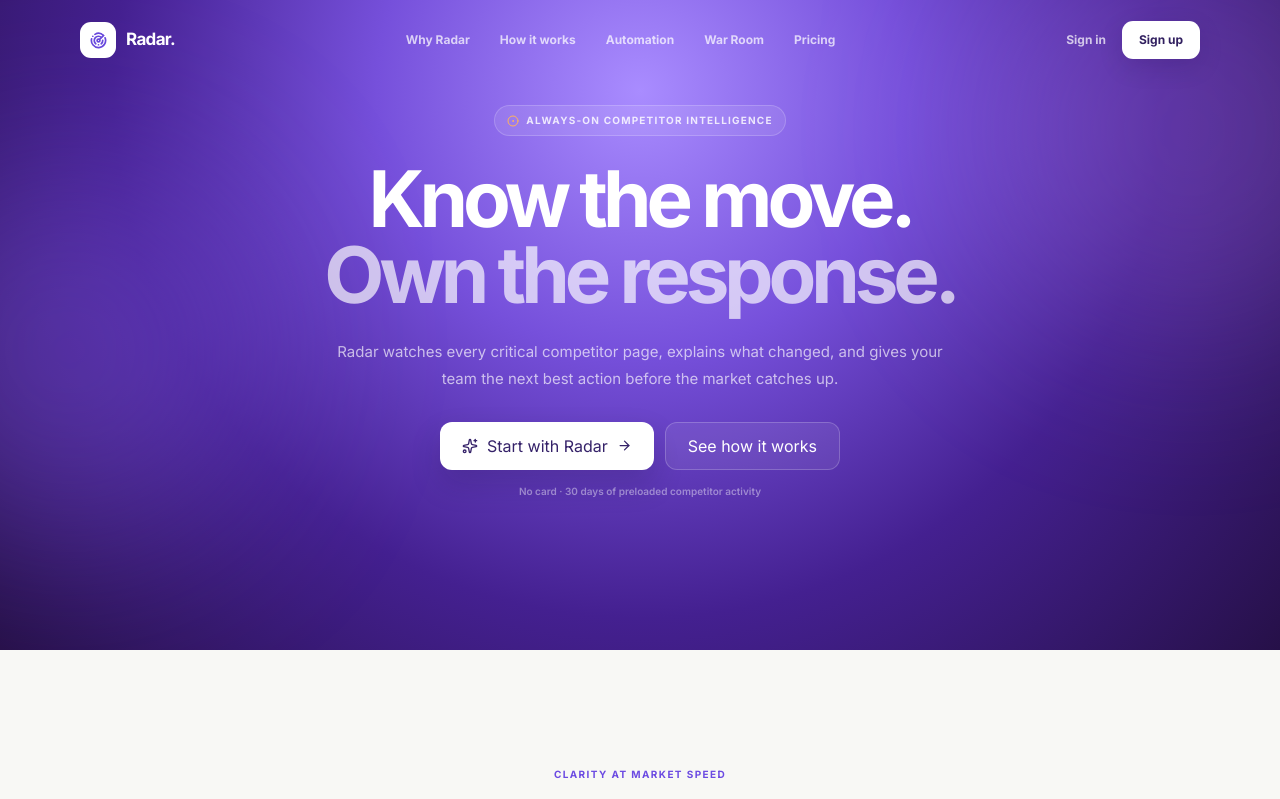
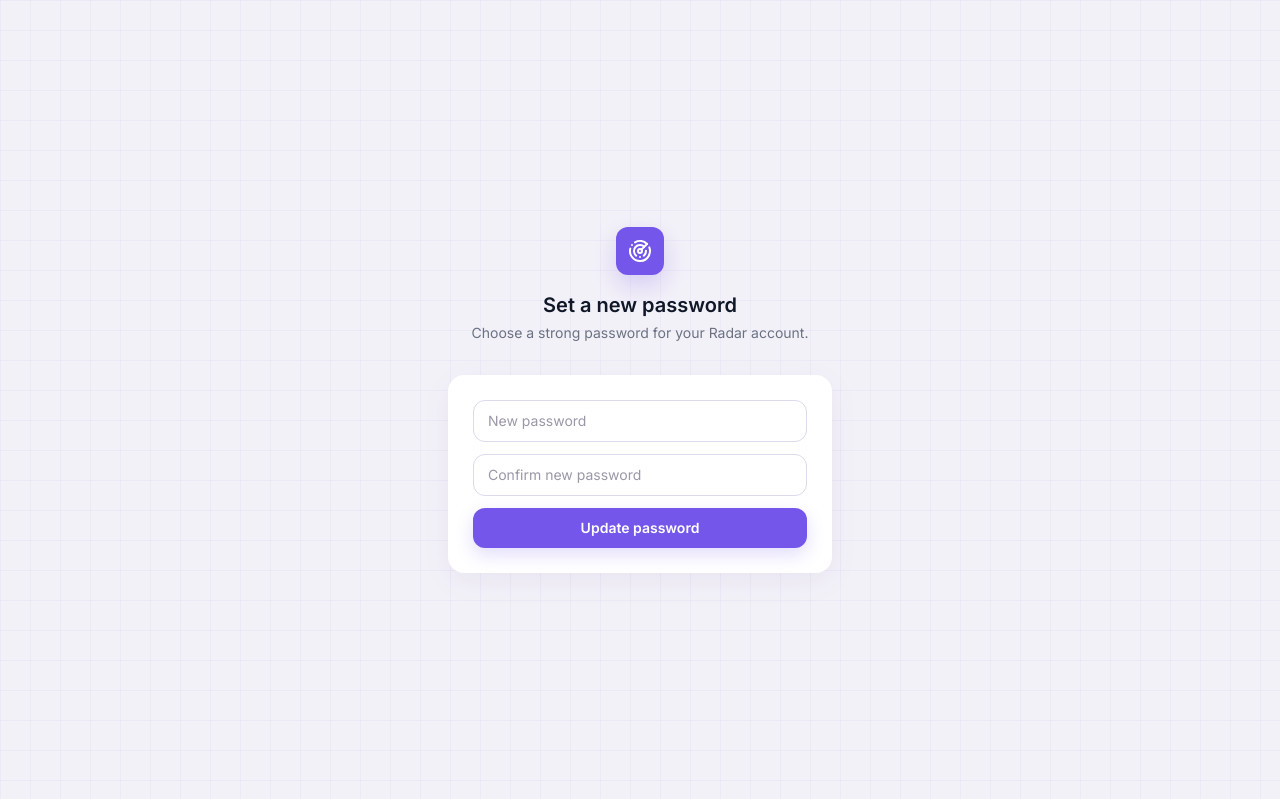
Before and after one commit to Yasir019/radar-intelligence, a React (Vite) app in the folder frontend/: page /reset-password in a window 1280 px wide. Before the commit this address led to /. Shown: the top 799 px of the page. Built offline with nearby package versions, Linux system fonts and the light colour scheme; no server answers.

Commit message:
Add password reset and verified email enforcement

```diff
--- a/frontend/src/App.tsx
+++ b/frontend/src/App.tsx
@@ -10,6 +10,7 @@ import CompetitorActivityPage from "./pages/CompetitorActivityPage";
 import DashboardPage from "./pages/DashboardPage";
 import LandingPage from "./pages/LandingPage";
 import LoginPage from "./pages/LoginPage";
+import ResetPasswordPage from "./pages/ResetPasswordPage";
 import SettingsPage from "./pages/SettingsPage";
 import WarRoomPage from "./pages/WarRoomPage";
 
@@ -29,6 +30,7 @@ export default function App() {
       <Routes>
         <Route path="/" element={<LandingPage />} />
         <Route path="/login" element={<LoginPage />} />
+        <Route path="/reset-password" element={<ResetPasswordPage />} />
         <Route path="*" element={<Navigate to="/" replace />} />
       </Routes>
     );
@@ -46,6 +48,7 @@ export default function App() {
         <Route path="/ask" element={<AskRadarPage />} />
         <Route path="/brief" element={<BriefPage />} />
         <Route path="/settings" element={<SettingsPage />} />
+        <Route path="/reset-password" element={<ResetPasswordPage />} />
         <Route path="*" element={<Navigate to="/" replace />} />
       </Routes>
     </AppShell>
--- a/frontend/src/context/AuthContext.tsx
+++ b/frontend/src/context/AuthContext.tsx
@@ -12,6 +12,8 @@ interface AuthContextValue {
   loading: boolean;
   login: (email: string, password: string) => Promise<void>;
   register: (email: string, password: string) => Promise<RegisterResult>;
+  resendVerification: (email: string) => Promise<void>;
+  sendPasswordReset: (email: string) => Promise<void>;
   loginWithGoogle: () => Promise<void>;
   logout: () => void;
 }
@@ -87,6 +89,22 @@ export function AuthProvider({ children }: { children: ReactNode }) {
     return { needsConfirmation: true };
   };
 
+  const resendVerification = async (email: string) => {
+    const { error } = await supabase.auth.resend({
+      type: "signup",
+      email: email.trim().toLowerCase(),
+      options: { emailRedirectTo: `${window.location.origin}/login` },
+    });
+    if (error) throw error;
+  };
+
+  const sendPasswordReset = async (email: string) => {
+    const { error } = await supabase.auth.resetPasswordForEmail(email.trim().toLowerCase(), {
+      redirectTo: `${window.location.origin}/reset-password`,
+    });
+    if (error) throw error;
+  };
+
   const loginWithGoogle = async () => {
     const { error } = await supabase.auth.signInWithOAuth({
       provider: "google",
@@ -105,7 +123,9 @@ export function AuthProvider({ children }: { children: ReactNode }) {
   };
 
   return (
-    <AuthContext.Provider value={{ user, loading, login, register, loginWithGoogle, logout }}>
+    <AuthContext.Provider
+      value={{ user, loading, login, register, resendVerification, sendPasswordReset, loginWithGoogle, logout }}
+    >
       {children}
     </AuthContext.Provider>
   );
--- a/frontend/src/pages/LoginPage.tsx
+++ b/frontend/src/pages/LoginPage.tsx
@@ -19,7 +19,7 @@ const PASSWORD_RULES: PasswordRule[] = [
 ];
 
 export default function LoginPage() {
-  const { login, register, loginWithGoogle } = useAuth();
+  const { login, register, resendVerification, sendPasswordReset, loginWithGoogle } = useAuth();
   const navigate = useNavigate();
   const [searchParams] = useSearchParams();
   const [mode, setMode] = useState<"login" | "register">(
@@ -32,6 +32,8 @@ export default function LoginPage() {
   const [error, setError] = useState<string | null>(null);
   const [notice, setNotice] = useState<string | null>(null);
   const [busy, setBusy] = useState(false);
+  const [resetMode, setResetMode] = useState(false);
+  const [resendAvailable, setResendAvailable] = useState(false);
 
   const emailValid = EMAIL_REGEX.test(email.trim());
   const passwordChecks = useMemo(
@@ -48,6 +50,8 @@ export default function LoginPage() {
     setMode(m);
     setError(null);
     setNotice(null);
+    setResetMode(false);
+    setResendAvailable(false);
     setTouched({ email: false, password: false });
   };
 
@@ -66,13 +70,50 @@ export default function LoginPage() {
         const result = await register(email.trim().toLowerCase(), password);
         if (result.needsConfirmation) {
           setNotice("Account created! Check your email and click the confirmation link, then sign in.");
-          switchMode("login");
+          setResendAvailable(true);
         } else {
           navigate("/");
         }
       }
     } catch (err: any) {
-      setError(err?.message ?? err?.response?.data?.detail ?? "Something went wrong");
+      const message = err?.message ?? err?.response?.data?.detail ?? "Something went wrong";
+      setResendAvailable(/confirm|verified|verify/i.test(message));
+      setError(message);
+    } finally {
+      setBusy(false);
+    }
+  };
+
+  const resend = async () => {
+    if (!emailValid) {
+      setError("Enter your email address first.");
+      return;
+    }
+    setBusy(true);
+    setError(null);
+    try {
+      await resendVerification(email);
+      setNotice("A new verification email has been sent. Check your inbox and spam folder.");
+    } catch (err: any) {
+      setError(err?.message ?? "Unable to resend verification email.");
+    } finally {
+      setBusy(false);
+    }
+  };
+
+  const requestReset = async (event: React.FormEvent) => {
+    event.preventDefault();
+    if (!emailValid) {
+      setError("Enter a valid email address first.");
+      return;
+    }
+    setBusy(true);
+    setError(null);
+    try {
+      await sendPasswordReset(email);
+      setNotice("If an account exists for this email, a password reset link has been sent.");
+    } catch (err: any) {
+      setError(err?.message ?? "Unable to send reset email.");
     } finally {
       setBusy(false);
     }
@@ -115,7 +156,17 @@ export default function LoginPage() {
             ))}
           </div>
 
-          <form onSubmit={submit} className="space-y-3" noValidate>
+          {resetMode ? (
+            <form onSubmit={requestReset} className="space-y-3" noValidate>
+              <p className="text-sm font-semibold text-[#302938]">Reset your password</p>
+              <p className="text-xs leading-5 text-[#8d8794]">Enter your email and we’ll send you a secure reset link.</p>
+              <input type="email" required placeholder="Email address" value={email} onChange={(e) => setEmail(e.target.value)} className={inputClass} autoComplete="email" />
+              {error && <p className="text-xs text-red-600">{error}</p>}
+              {notice && <p className="rounded-lg border border-[#d9f0e3] bg-[#eaf8ef] px-3 py-2 text-xs text-[#168451]">{notice}</p>}
+              <button type="submit" disabled={busy} className={`${primaryBtn} w-full`}>{busy && <Loader2 size={14} className="animate-spin" />} Send reset link</button>
+              <button type="button" onClick={() => setResetMode(false)} className="w-full text-xs font-semibold text-[#7457ea]">Back to sign in</button>
+            </form>
+          ) : <form onSubmit={submit} className="space-y-3" noValidate>
             <div>
               <input
                 type="email"
@@ -185,6 +236,11 @@ export default function LoginPage() {
                 {notice}
               </p>
             )}
+            {(resendAvailable || mode === "register") && (
+              <button type="button" onClick={resend} disabled={busy} className="w-full text-left text-xs font-semibold text-[#7457ea] hover:text-[#6043d6]">
+                Resend verification email
+              </button>
+            )}
             <button
               type="submit"
               disabled={busy || (touched.email && touched.password && !canSubmit)}
@@ -193,7 +249,13 @@ export default function LoginPage() {
               {busy && <Loader2 size={14} className="animate-spin" />}
               {mode === "login" ? "Sign in" : "Create account"}
             </button>
-          </form>
+          </form>}
+
+          {!resetMode && mode === "login" && (
+            <button type="button" onClick={() => { setResetMode(true); setError(null); setNotice(null); }} className="mt-3 w-full text-center text-xs font-semibold text-[#7457ea] hover:text-[#6043d6]">
+              Forgot password?
+            </button>
+          )}
 
           <div className="my-4 flex items-center gap-3 text-xs text-gray-300">
             <div className="h-px flex-1 bg-gray-100" />
--- /dev/null
+++ b/frontend/src/pages/ResetPasswordPage.tsx
@@ -0,0 +1,62 @@
+import { Loader2, Radar } from "lucide-react";
+import { useState } from "react";
+import { useNavigate } from "react-router-dom";
+import { supabase } from "../api/supabase";
+import { inputClass, primaryBtn } from "../components/Modal";
+
+export default function ResetPasswordPage() {
+  const navigate = useNavigate();
+  const [password, setPassword] = useState("");
+  const [confirm, setConfirm] = useState("");
+  const [busy, setBusy] = useState(false);
+  const [error, setError] = useState<string | null>(null);
+  const [done, setDone] = useState(false);
+
+  const submit = async (event: React.FormEvent) => {
+    event.preventDefault();
+    if (password.length < 8 || !/[A-Z]/.test(password) || !/[a-z]/.test(password) || !/\d/.test(password)) {
+      setError("Use at least 8 characters with uppercase, lowercase, and a number.");
+      return;
+    }
+    if (password !== confirm) {
+      setError("Passwords do not match.");
+      return;
+    }
+    setBusy(true);
+    setError(null);
+    try {
+      const { error: updateError } = await supabase.auth.updateUser({ password });
+      if (updateError) throw updateError;
+      setDone(true);
+      setTimeout(() => navigate("/"), 1200);
+    } catch (err: any) {
+      setError(err?.message ?? "Unable to update password. Please request a new reset link.");
+    } finally {
+      setBusy(false);
+    }
+  };
+
+  return (
+    <div className="soft-grid flex min-h-screen items-center justify-center bg-[#f3f1f8] px-4">
+      <div className="w-full max-w-sm">
+        <div className="mb-8 flex flex-col items-center">
+          <span className="flex h-12 w-12 items-center justify-center rounded-xl bg-[#7457ea] shadow-[0_10px_24px_rgba(116,87,234,0.24)]"><Radar size={24} className="text-white" /></span>
+          <h1 className="mt-4 text-xl font-semibold text-gray-900">Set a new password</h1>
+          <p className="mt-1 text-center text-sm text-gray-500">Choose a strong password for your Radar account.</p>
+        </div>
+        <div className="card p-6">
+          {done ? (
+            <div className="rounded-lg border border-[#d9f0e3] bg-[#eaf8ef] px-3 py-3 text-center text-sm text-[#168451]">Password updated. Redirecting…</div>
+          ) : (
+            <form onSubmit={submit} className="space-y-3" noValidate>
+              <input type="password" required placeholder="New password" value={password} onChange={(e) => setPassword(e.target.value)} className={inputClass} autoComplete="new-password" />
+              <input type="password" required placeholder="Confirm new password" value={confirm} onChange={(e) => setConfirm(e.target.value)} className={inputClass} autoComplete="new-password" />
+              {error && <p className="text-xs text-red-600">{error}</p>}
+              <button type="submit" disabled={busy} className={`${primaryBtn} w-full`}>{busy && <Loader2 size={14} className="animate-spin" />} Update password</button>
+            </form>
+          )}
+        </div>
+      </div>
+    </div>
+  );
+}
```
Also changed, not shown: 1 other file (tests, documents, lock files or other folders).
